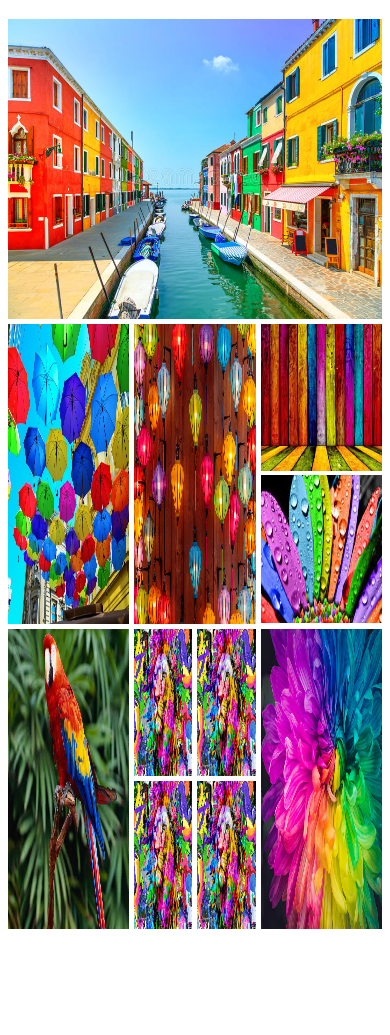
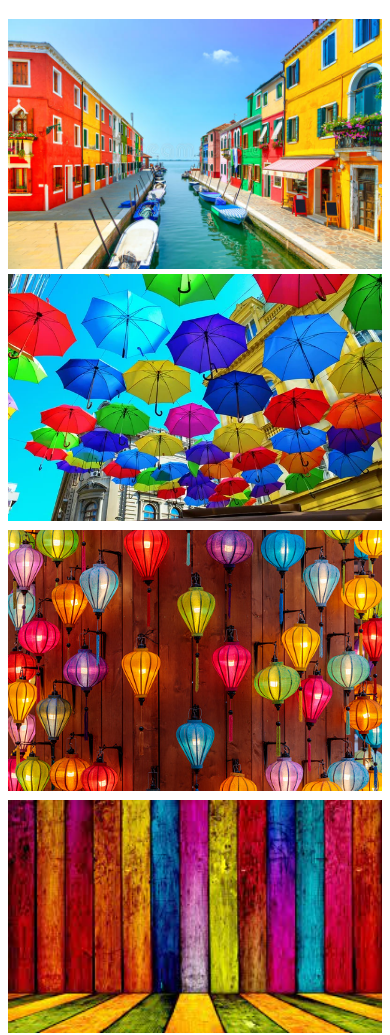
Before and after one commit to parety308/Milestone-2, a plain HTML site: page Simple_Responsive_Example/college.html in a window 390 px wide. Shown: the part 61-1096 px from the top of the page. Before the commit the page ends 998 px from the top, so only its background shows below. Drawn offline with Linux system fonts and the light colour scheme.

Commit message:
added the modify css

```diff
--- a/Simple_Responsive_Example/collage.css
+++ b/Simple_Responsive_Example/collage.css
@@ -21,3 +21,12 @@
     grid-template-columns: repeat(2,1fr);
     gap: 5px;
 }
+@media screen and (max-width:576px) {
+    .row{
+        flex-direction: column;
+        height: auto;
+    }
+    .hr4{
+        grid-template-columns: 1fr;
+    }
+}
```
Also changed, not shown: Simple_Responsive_Example/grid.html (added).
